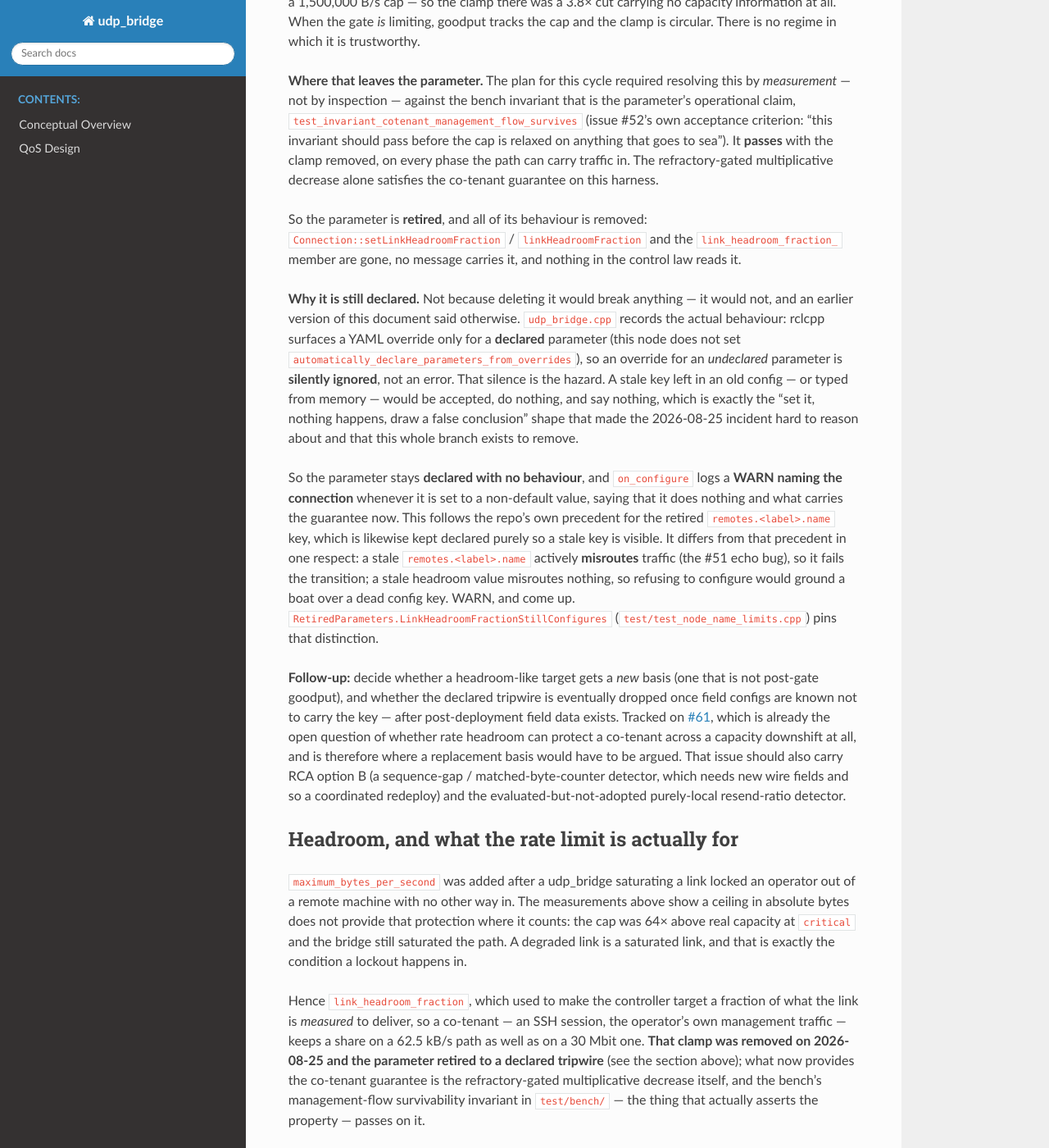
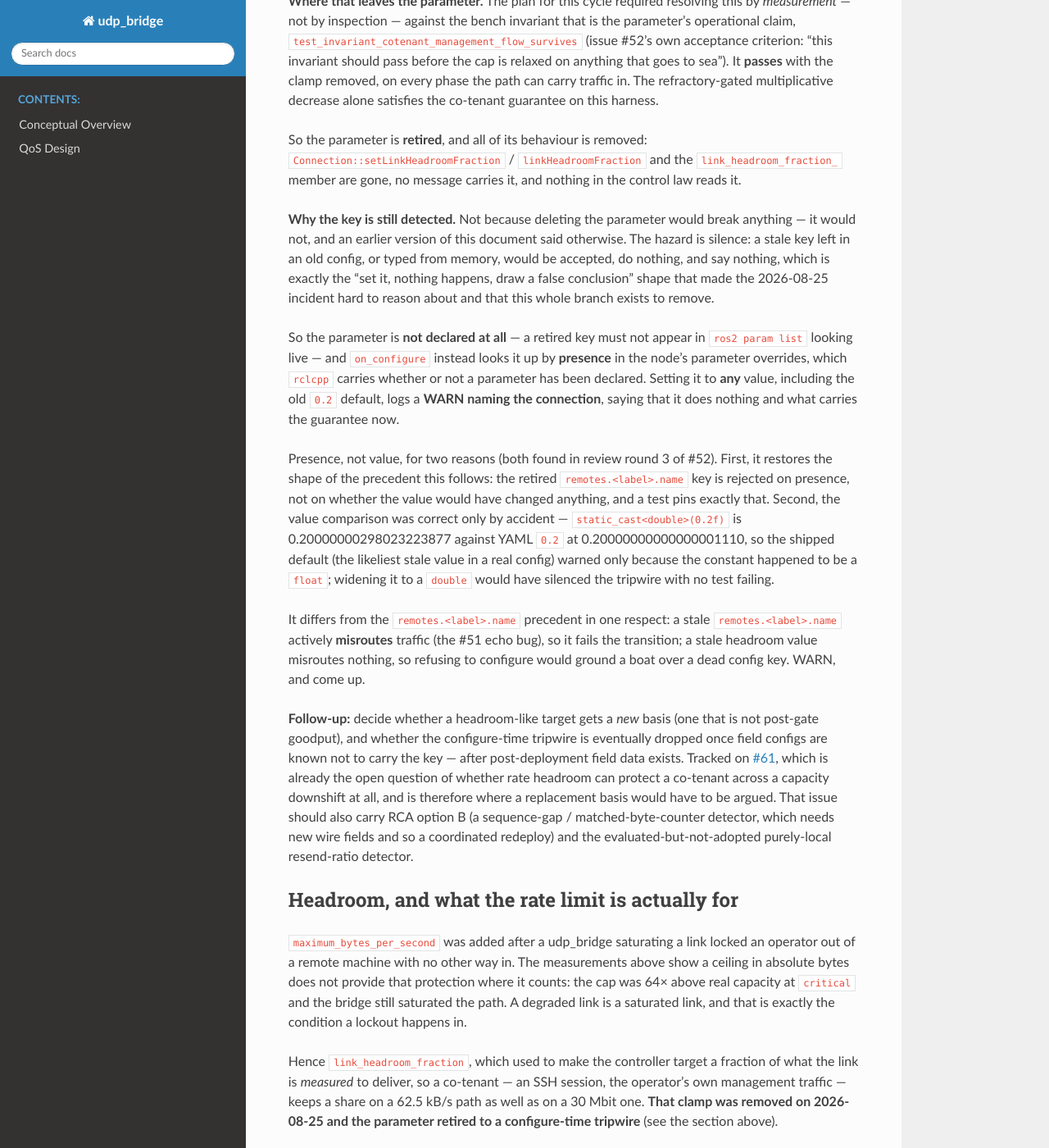
Before and after one commit to rolker/udp_bridge, a Sphinx documentation site: the page built from udp_bridge/doc/admission_control_design.md, in a window 1280 px wide and 1400 px high, scrolled down 5725 px. Shown: the whole window at 82% size. Built offline with Sphinx 7.4.7 and the Read the Docs theme 3.1.0, drawn with Linux system fonts in a browser that asks for light colours; some of the changed text lies outside the part shown.

Commit message:
fix: detect the retired link_headroom_fraction on presence, not value (#52)
The tripwire compared the read value against static_cast<double> of a
float constant. That covered YAML 0.2 — the likeliest stale value in a
real config — only by a float-to-double widening accident
(0.20000000298023223877 vs 0.20000000000000001110); widening the constant
to a double, a plausible tidy-up, would have silenced it with no test
failing. The precedent it cited, the retired remotes.<label>.name key,
rejects on PRESENCE.

The key is now looked up in the node's parameter overrides, which rclcpp
carries whether or not a parameter is declared — so the parameter is no
longer declared at all, and kDefaultLinkHeadroomFraction is deleted. A
retired key must not appear in `ros2 param list` looking live.

A retiredParameterWarningCountForTest counter makes the WARN observable:
nothing in this package captures log content, so without it the only
observable outcome of a retired key was the one it must NOT have. Five
tests through the real parameter-override entry point, including the old
default value, an integer literal, absence, and one WARN per connection.

Also corrects the three operator surfaces that described the removed
value comparison, recasts the retired constant's rationale to past tense,
states plainly that no headroom mechanism remains (the multiplicative
decrease protects a co-tenant only insofar as the bridge shares the
loss), fixes a code comment naming a test that does not exist, removes
seven live comments describing the removed clamp as operative, and drops
review-round bookkeeping from the design doc.

Two feedback-validation tests that no longer discriminated are driven
from a clean-looking received rate (DuplicateExceedingReceived) or
labelled a contract test with a new discriminating sibling
(NegativeRates).

```diff
--- a/udp_bridge/doc/admission_control_design.md
+++ b/udp_bridge/doc/admission_control_design.md
@@ -276,11 +276,6 @@ admission parameter a `ParameterDescriptor` (a `description`, and
 `read_only: true` once the configure-time contract is settled), which was
 deferred out of #52 for exactly that reason.
 
-(#76 is the PULL REQUEST on that issue, not the issue. Five references in
-this change pointed at it; `/issues/76` only resolves by redirect, and
-once #76 merges an operator following the link lands on merged work while
-the question stays open on #75.)
-
 ## `link_headroom_fraction` after the clamp removal (issue #52)
 
 The decrease used to target
@@ -316,33 +311,41 @@ So the parameter is **retired**, and all of its behaviour is removed:
 `link_headroom_fraction_` member are gone, no message carries it, and
 nothing in the control law reads it.
 
-**Why it is still declared.** Not because deleting it would break
-anything — it would not, and an earlier version of this document said
-otherwise. `udp_bridge.cpp` records the actual behaviour: rclcpp surfaces
-a YAML override only for a **declared** parameter (this node does not set
-`automatically_declare_parameters_from_overrides`), so an override for an
-*undeclared* parameter is **silently ignored**, not an error. That
-silence is the hazard. A stale key left in an old config — or typed from
-memory — would be accepted, do nothing, and say nothing, which is exactly
-the "set it, nothing happens, draw a false conclusion" shape that made
-the 2026-08-25 incident hard to reason about and that this whole branch
-exists to remove.
+**Why the key is still detected.** Not because deleting the parameter
+would break anything — it would not, and an earlier version of this
+document said otherwise. The hazard is silence: a stale key left in an
+old config, or typed from memory, would be accepted, do nothing, and say
+nothing, which is exactly the "set it, nothing happens, draw a false
+conclusion" shape that made the 2026-08-25 incident hard to reason about
+and that this whole branch exists to remove.
 
-So the parameter stays **declared with no behaviour**, and `on_configure`
-logs a **WARN naming the connection** whenever it is set to a non-default
-value, saying that it does nothing and what carries the guarantee now.
-This follows the repo's own precedent for the retired
-`remotes.<label>.name` key, which is likewise kept declared purely so a
-stale key is visible. It differs from that precedent in one respect: a
+So the parameter is **not declared at all** — a retired key must not
+appear in `ros2 param list` looking live — and `on_configure` instead
+looks it up by **presence** in the node's parameter overrides, which
+`rclcpp` carries whether or not a parameter has been declared. Setting it
+to **any** value, including the old `0.2` default, logs a **WARN naming
+the connection**, saying that it does nothing and what carries the
+guarantee now.
+
+Presence, not value, for two reasons (both found in review round 3 of
+#52). First, it restores the shape of the precedent this follows: the
+retired `remotes.<label>.name` key is rejected on presence, not on
+whether the value would have changed anything, and a test pins exactly
+that. Second, the value comparison was correct only by accident —
+`static_cast<double>(0.2f)` is 0.20000000298023223877 against YAML
+`0.2` at 0.20000000000000001110, so the shipped default (the likeliest
+stale value in a real config) warned only because the constant happened
+to be a `float`; widening it to a `double` would have silenced the
+tripwire with no test failing.
+
+It differs from the `remotes.<label>.name` precedent in one respect: a
 stale `remotes.<label>.name` actively **misroutes** traffic (the #51 echo
 bug), so it fails the transition; a stale headroom value misroutes
 nothing, so refusing to configure would ground a boat over a dead config
 key. WARN, and come up.
-`RetiredParameters.LinkHeadroomFractionStillConfigures`
-(`test/test_node_name_limits.cpp`) pins that distinction.
 
 **Follow-up:** decide whether a headroom-like target gets a *new* basis
-(one that is not post-gate goodput), and whether the declared tripwire is
+(one that is not post-gate goodput), and whether the configure-time tripwire is
 eventually dropped once field configs are known not to carry the key —
 after post-deployment field data exists. Tracked on
 [#61](https://github.com/rolker/udp_bridge/issues/61), which is already
@@ -366,11 +369,23 @@ Hence `link_headroom_fraction`, which used to make the controller target
 a fraction of what the link is *measured* to deliver, so a co-tenant — an
 SSH session, the operator's own management traffic — keeps a share on a
 62.5 kB/s path as well as on a 30 Mbit one. **That clamp was removed on
-2026-08-25 and the parameter retired to a declared tripwire** (see the
-section above); what now provides the co-tenant
-guarantee is the refractory-gated multiplicative decrease itself, and
-the bench's management-flow survivability invariant in `test/bench/` —
-the thing that actually asserts the property — passes on it.
+2026-08-25 and the parameter retired to a configure-time tripwire** (see
+the section above).
+
+What replaced it is weaker than a headroom target, and worth stating
+precisely. The clamp had a **structural** property: it reserved a share
+of measured throughput whether or not the bridge itself was losing. A
+multiplicative decrease fires only when `remote_received < 0.9 × sent` —
+that is, only when the bridge's OWN delivery degrades. On a saturated
+path where the bridge wins the queue and the co-tenant is the one
+starved, the bridge reads clean and never backs off. **No headroom
+mechanism remains.** The bench's management-flow survivability invariant
+in `test/bench/` — the thing that actually asserts the property — passes
+on the recorded trajectory, in which the bridge is losing too; that is a
+measurement of one trajectory, not a guarantee in general. The accurate
+statement is that the co-tenant is protected insofar as the bridge shares
+the loss. A replacement basis is argued on
+[#61](https://github.com/rolker/udp_bridge/issues/61).
 
 The rate limit is **not** obsolete. It remains a hard ceiling and the
 cost control on metered cell links. What it is no longer asked to be is
```
Also changed, not shown: .agents/README.md, udp_bridge/README.md, 8 other files.
